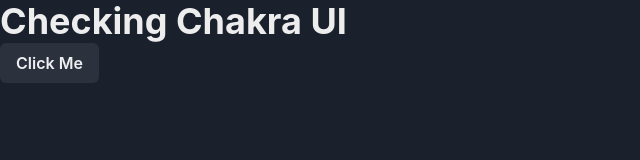
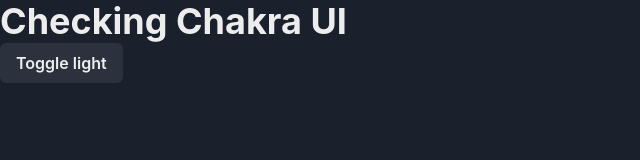
Before and after one commit to akhil-naidu/hasura-iitg, a Next.js app: page / in a window 1280 px wide. Shown: the top 160 px of the page, without its empty margins (0-640 px from the left). Built offline with nearby package versions, Linux system fonts and the light colour scheme.

Commit message:
chore: toggle theme

```diff
--- a/components/FrontPage.js
+++ b/components/FrontPage.js
@@ -1,11 +1,15 @@
-import { Button, Heading } from '@chakra-ui/react';
+import { Button, Heading, useColorMode } from '@chakra-ui/react';
 import React from 'react';
 
 const FrontPage = () => {
+  const { toggleColorMode, colorMode } = useColorMode();
+
   return (
     <div>
       <Heading as='h1'>Checking Chakra UI</Heading>
-      <Button>Click Me</Button>
+      <Button onClick={toggleColorMode}>
+        Toggle {colorMode === 'light' ? `dark` : 'light'}
+      </Button>
     </div>
   );
 };
```
